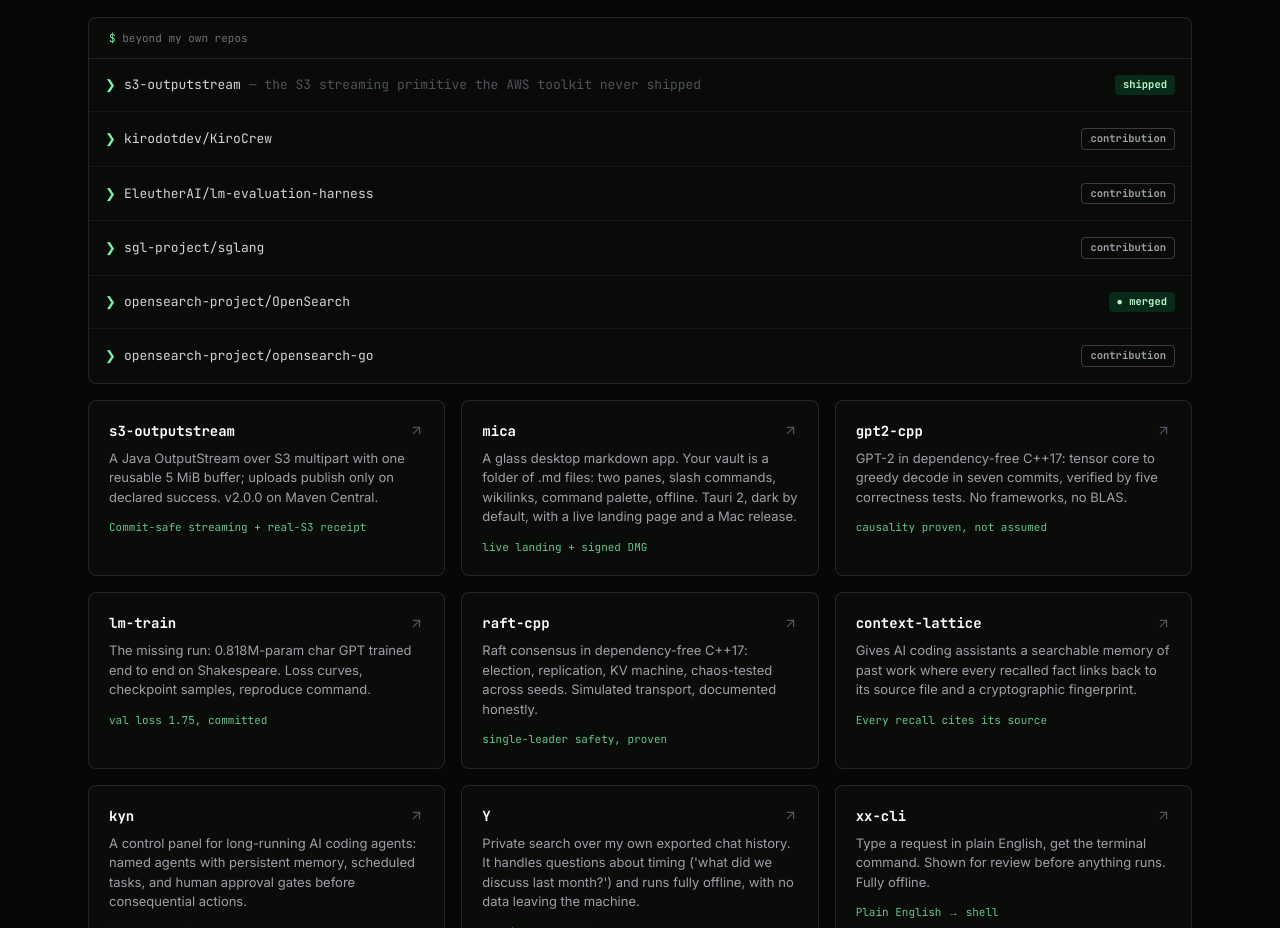
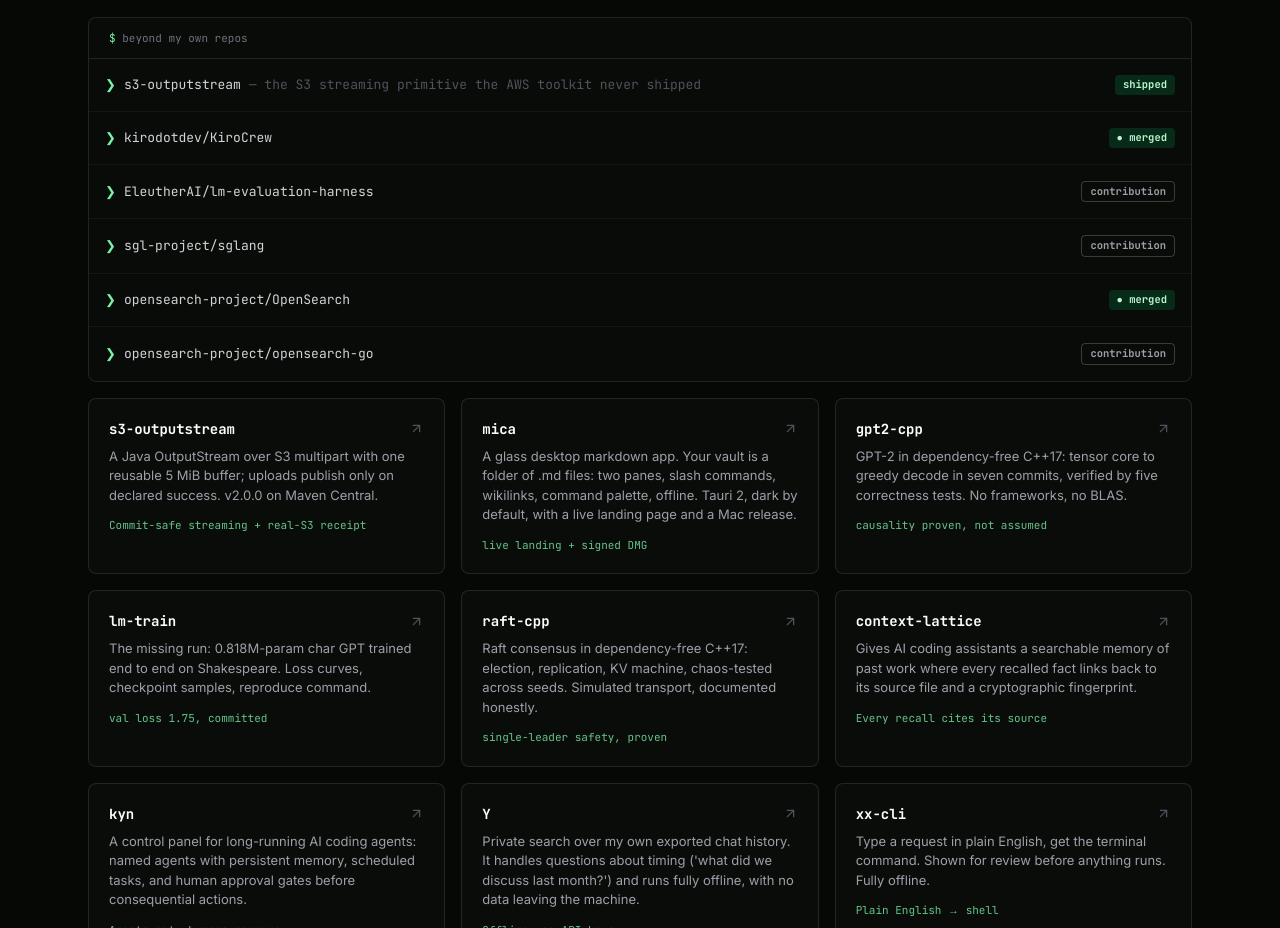
Before and after one commit to Arin016/Arin016.github.io, a Next.js app: page /projects in a window 1280 px wide. Shown: the part 3007-3935 px from the top of the page. Built offline with nearby package versions, Linux system fonts and the light colour scheme.

Commit message:
chore(content): mark KiroCrew #8773 merged on landing page

```diff
--- a/src/data/content.ts
+++ b/src/data/content.ts
@@ -151,7 +151,7 @@ export const UPSTREAM: UpstreamPR[] = [
     repo: "kirodotdev/KiroCrew",
     num: "#8773",
     title: "Skip heavy CLI imports for bare --version",
-    state: "open",
+    state: "merged",
     url: "https://github.com/kirodotdev/KiroCrew/pull/8773",
   },
   {
```
